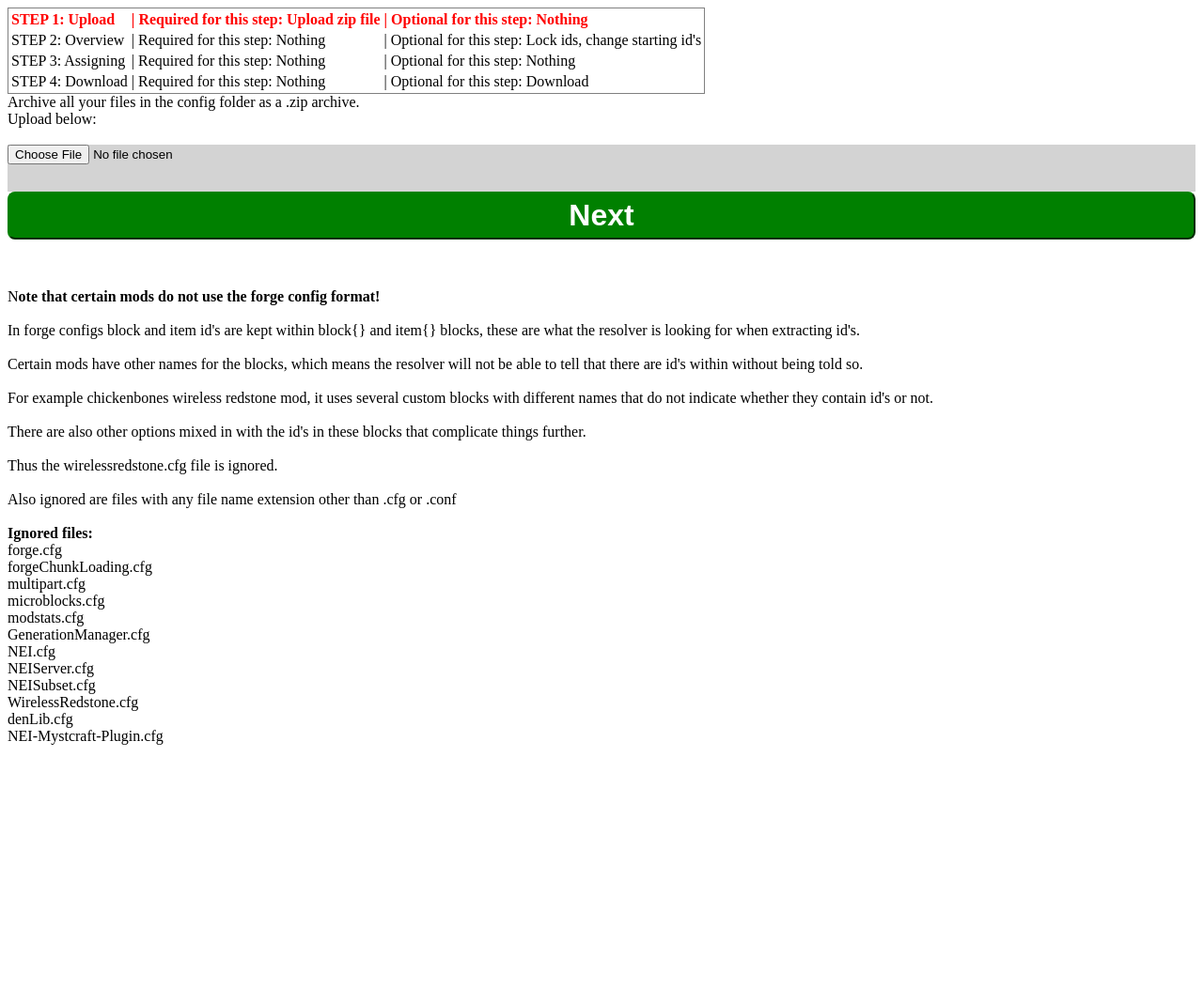
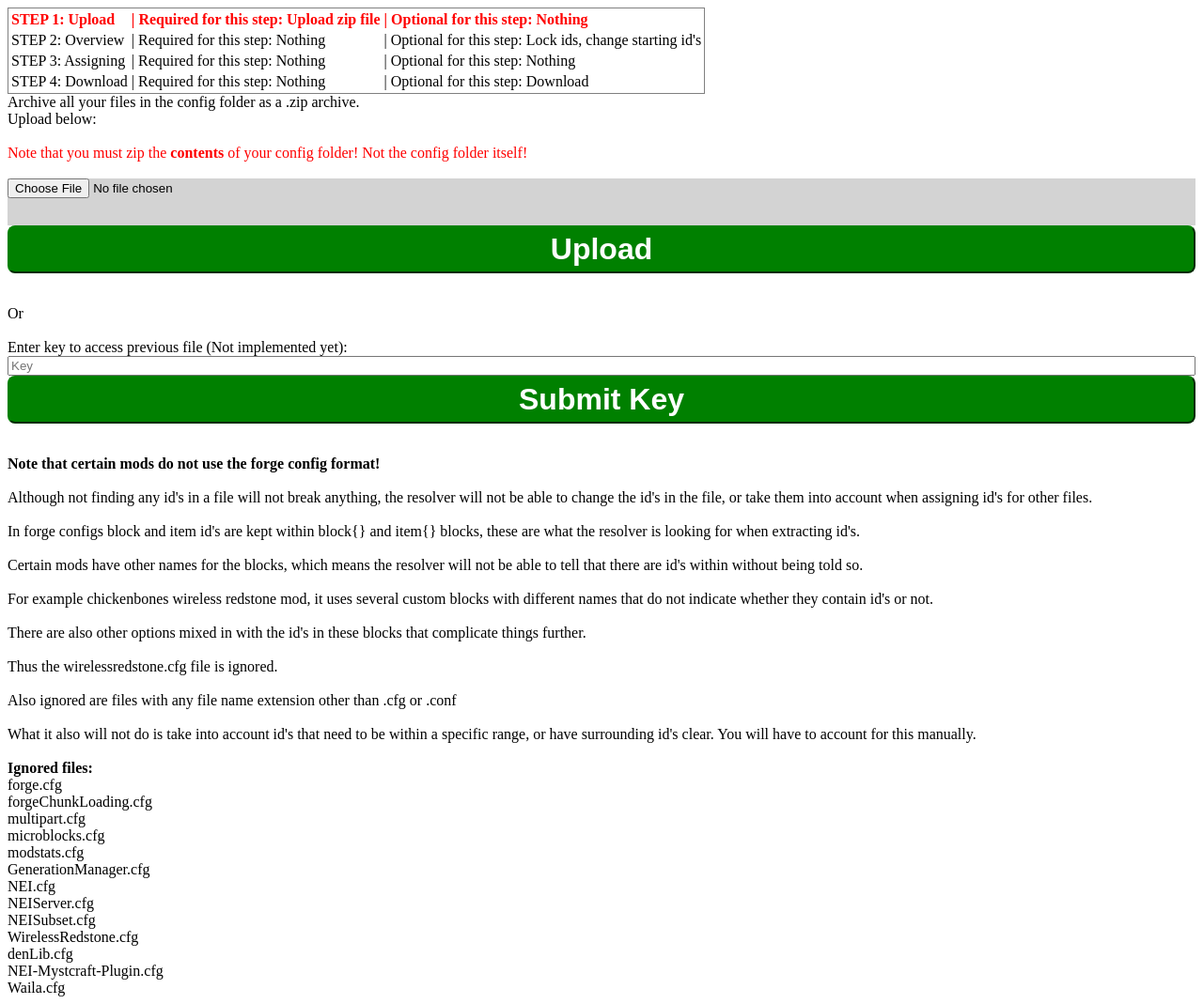
Before and after one commit to Forecaster/idResolver, a PHP site: page / in a window 1280 px wide. Shown: the whole page at 94% size. Before the commit the page ends 793 px from the top, so only its background shows below. Run offline with PHP 8.4, Linux system fonts and the light colour scheme.

Commit message:
Did some work on folder iteration, more work needed

```diff
--- a/inc_functions.php
+++ b/inc_functions.php
@@ -72,9 +72,12 @@ function myReadDir($dirpath, $searchfor, $ignore, $subdir, $debug) #max debug 4
       if (is_dir($entrypath) && !isset($subdir))
       {
         if ($debug >= 2) echo "[Debug][myReadDir]===Reading sub-dir: $entry<br>";
-        $newEntries = myReadDir($entrypath, $search, $ignore, $entry);
+        $newEntries = myReadDir($entrypath, $searchfor, $ignore, $entry, $debug);
         if (count($newEntries) != 0)
-          $entries = array_merge($entries, $newEntries);
+          if (isset($entries))
+            $entries = array_merge($entries, $newEntries);
+          else
+            $entries = $newEntries;
         if ($debug >= 2) echo "[Debug][myReadDir]===Finished reading sub-dir: $entry<br>";
       }
       else
--- a/index.php
+++ b/index.php
@@ -26,9 +26,9 @@ $ignore[] = "NEISubset.cfg";
 $ignore[] = "WirelessRedstone.cfg";
 $ignore[] = "denLib.cfg";
 $ignore[] = "NEI-Mystcraft-Plugin.cfg";
+$ignore[] = "Waila.cfg";
 #$ignore[] = "invTweaks.cfg";
 #$ignore[] = "HungerOverhaul.cfg";
-#$ignore[] = "Waila.cfg";
 #$ignore[] = "UniversalElectricity.cfg";
 #$ignore[] = "InvTweaks.cfg";
 #$ignore[] = "WirelessRedstone.cfg";
@@ -104,13 +104,26 @@ if (!isset($_POST['step']) || $_POST['step'] == 1)
   Archive all your files in the config folder as a .zip archive.<br>
   Upload below:<br>
   <br>
+  <div class=target>Note that you must zip the <b>contents</b> of your config folder! Not the config folder itself!</div><br>
+  <br>
   <form action='' method='post' enctype='multipart/form-data'>
     <input type=hidden name=step value=2 />
-    <input type='file' name='file' style='width: 100%; height: 50px; background-color: lightgray;' /><br>
-    <input class=button type=submit value='Next' />
-  </form><br>
+    <input type=file name=file style='width: 100%; height: 50px; background-color: lightgray;' /><br>
+    <input class=button type=submit value='Upload' />
+  </form>
   <br>
-  N<span style='font-weight: bold;'>ote that certain mods do not use the forge config format!</span><br>
+  Or<br>
+  <br>
+  Enter key to access previous file (Not implemented yet):<br>
+  <form action='' method='post'>
+    <input type=hidden name=step value=4 />
+    <input type=text name=key placeholder='Key' style='width: 100%;'/>
+    <input class=button type=submit value='Submit Key' />
+  </form>
+  <br>
+  <span style='font-weight: bold;'>Note that certain mods do not use the forge config format!</span><br>
+  <br>
+  Although not finding any id's in a file will not break anything, the resolver will not be able to change the id's in the file, or take them into account when assigning id's for other files.<br>
   <br>
   In forge configs block and item id's are kept within block{} and item{} blocks, these are what the resolver is looking for when extracting id's.<br>
   <br>
@@ -123,6 +136,8 @@ if (!isset($_POST['step']) || $_POST['step'] == 1)
   Thus the wirelessredstone.cfg file is ignored.<br>
   <br>
   Also ignored are files with any file name extension other than .cfg or .conf<br>
+  <br>
+  What it also will not do is take into account id's that need to be within a specific range, or have surrounding id's clear. You will have to account for this manually.<br>
   <br>
   <span style='font-weight: bold;'>Ignored files:</span><br>
   ";
```
